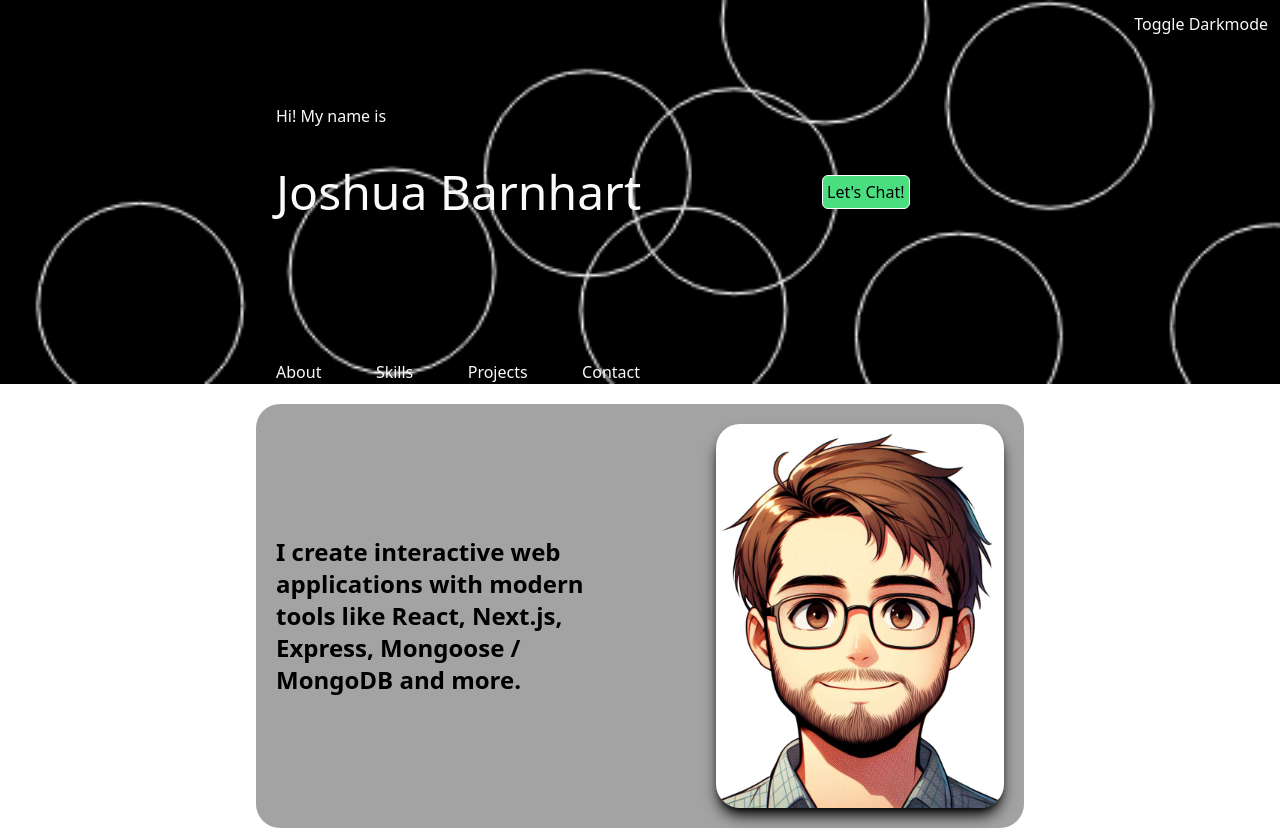
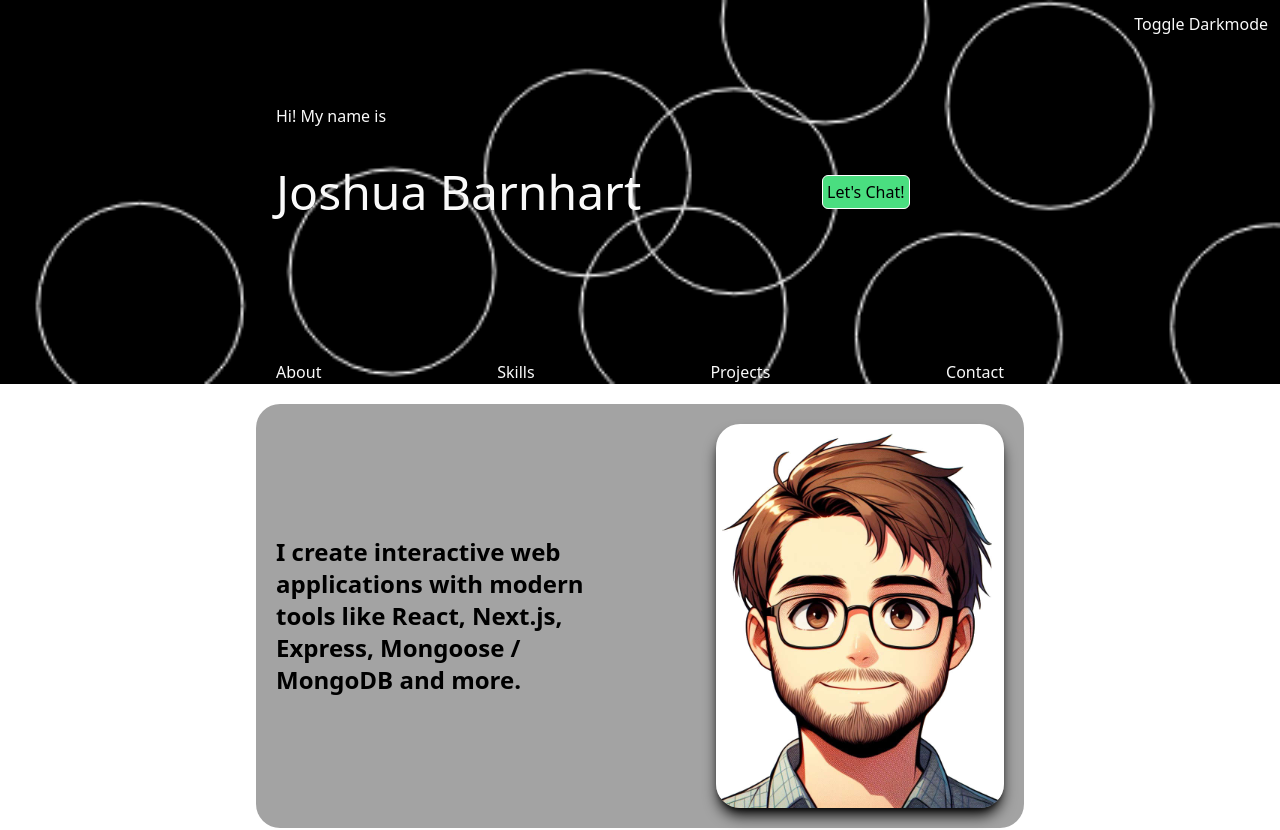
Before and after one commit to jrbarnhart/portfolio, a React (Vite) app: page / in a window 1280 px wide. Shown: the top 830 px of the page. Built offline with nearby package versions, Linux system fonts and the light colour scheme; the HTML template or start-up script is replaced by a standard one.

Commit message:
Take up all cols

```diff
--- a/src/components/Header/Nav.tsx
+++ b/src/components/Header/Nav.tsx
@@ -1,6 +1,6 @@
 const Nav = () => {
   return (
-    <nav className="justify-self-center self-end row-start-3 col-span-2 w-full">
+    <nav className="justify-self-center self-end row-start-3 col-span-full w-full">
       <ul className="flex justify-between">
         <li>
           <p>About</p>
```
